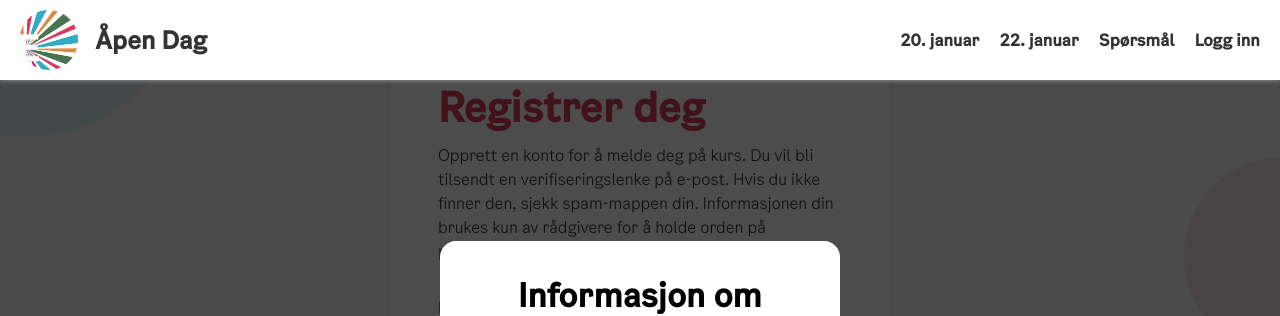
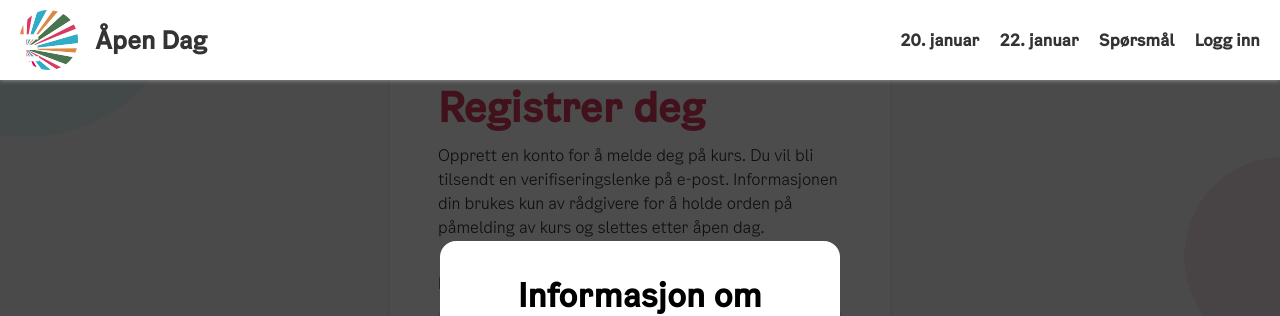
Before and after one commit to DanielJSorby/apendag, a SvelteKit app in the folder frontend/: page /signup in a window 1280 px wide. Shown: the top 316 px of the page. Built offline with nearby package versions, Linux system fonts and the light colour scheme; no server answers; the database is empty.

Commit message:
viser emailen og endrer på ordleggingen av ting

```diff
--- a/frontend/src/routes/login/+page.svelte
+++ b/frontend/src/routes/login/+page.svelte
@@ -26,7 +26,8 @@
             const data = await response.json();
 
             if (data.ok) {
-                successMessage = 'En verifiseringslenke er sendt til e-posten din. Trykk på den for å logge inn.';
+                const emailToShow = email; // Store email before clearing
+                successMessage = `En verifiseringslenke er sendt til ${emailToShow}. Trykk på den for å logge inn.`;
                 errorMessage = '';
                 email = '';
             } else {
--- a/frontend/src/routes/signup/+page.svelte
+++ b/frontend/src/routes/signup/+page.svelte
@@ -92,7 +92,8 @@
             const data = await response.json();
 
             if (data.ok) {
-                successMessage = 'Verifiseringslenke er sendt! Sjekk e-post/søppelpost for å fullføre registreringen.';
+                const emailToShow = email; // Store email before clearing
+                successMessage = `Verifiseringslenke er sendt til ${emailToShow}! Sjekk e-post/søppelpost for å fullføre registreringen.`;
                 errorMessage = '';
                 name = '';
                 email = '';
@@ -117,7 +118,7 @@
     <div class="container">
         <div class="header">
             <h1>Registrer deg</h1>
-            <p>Opprett en konto for å melde deg på kurs. Du vil bli tilsendt en verifiseringslenke på e-post. Hvis du ikke finner den, sjekk spam-mappen din. Informasjonen din brukes kun av rådgivere for å holde orden på påmelding av kurs og slettes etter åpen dag.</p>
+            <p>Opprett en konto for å melde deg på kurs. Du vil bli tilsendt en verifiseringslenke på e-post. Informasjonen din brukes kun av rådgivere for å holde orden på påmelding av kurs og slettes etter åpen dag.</p>
         </div>
         {#if errorMessage}
             <div class="error-message">
```
